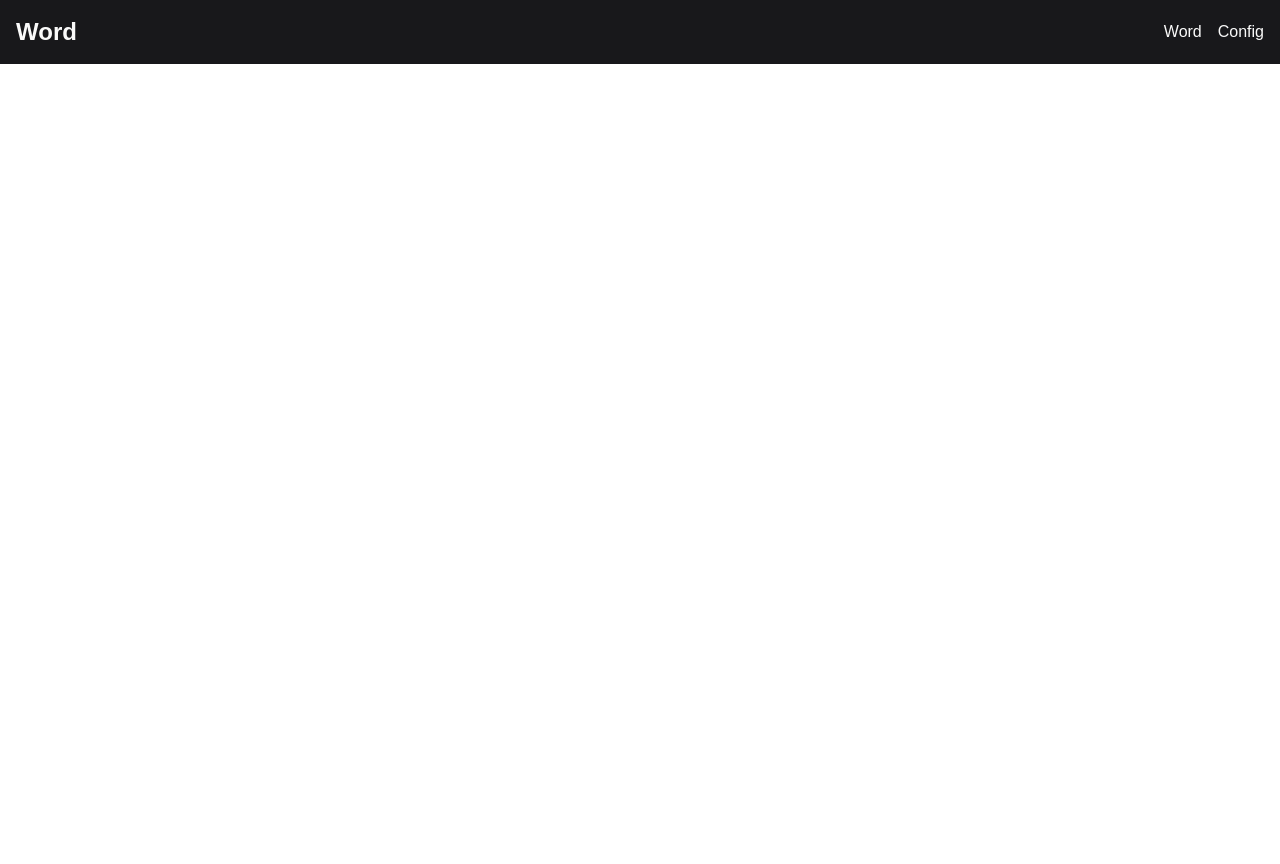
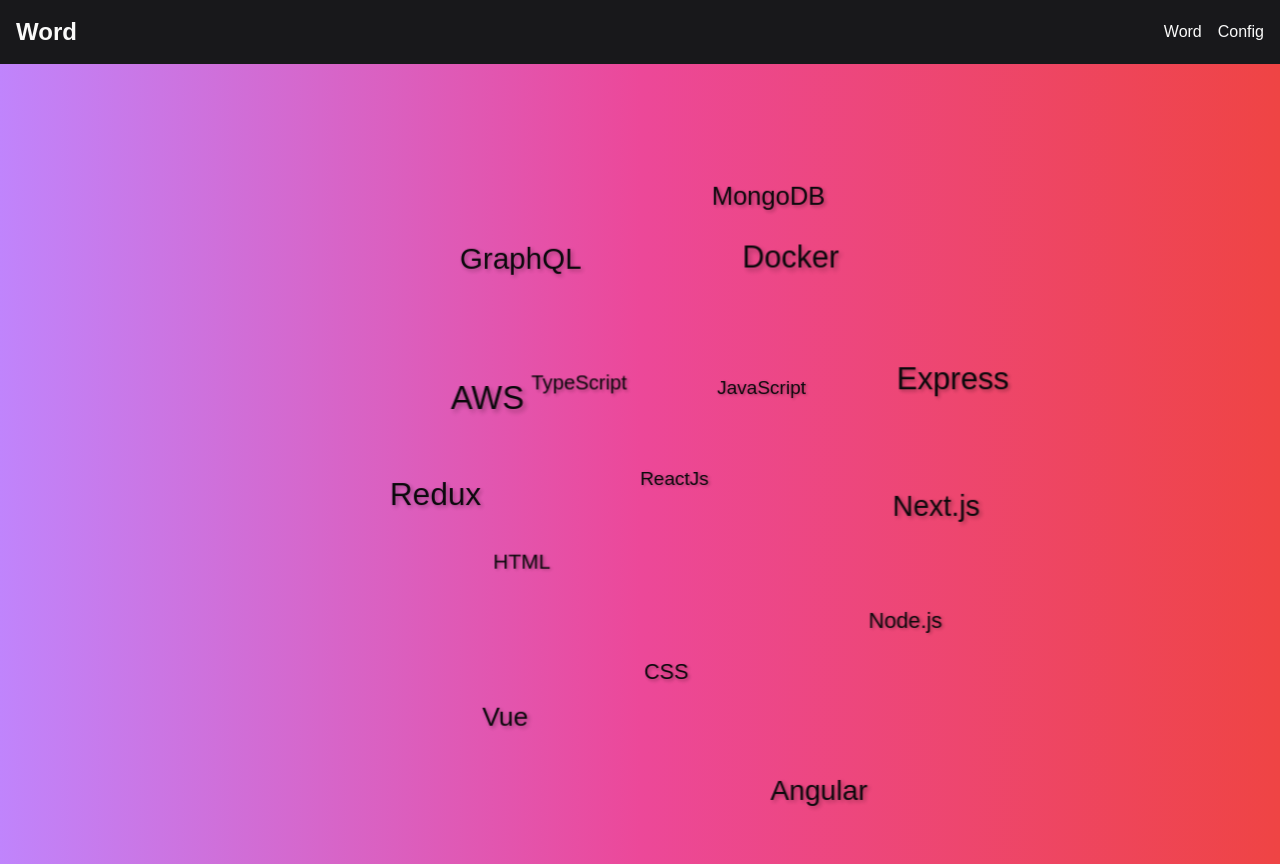
Before and after one commit to 0xMichaelRan/wordchat-nextjs, a Next.js app: page / in a window 1280 px wide. Before the commit the page ends 800 px from the top, so only its background shows below. Built offline with nearby package versions, Linux system fonts and the light colour scheme.

Commit message:
add word sphre to front page

```diff
--- a/src/app/layout.tsx
+++ b/src/app/layout.tsx
@@ -33,7 +33,7 @@ export default function RootLayout({
                 <div className="container mx-auto flex justify-between items-center">
                   <Link href="/" className="text-2xl font-bold">Word</Link>
                   <div className="flex gap-4">
-                    <Link href="/?word=jfkd3" className="hover:underline">Word</Link>
+                    <Link href="/word/1" className="hover:underline">Word</Link>
                     <Link href="/config" className="hover:underline">Config</Link>
                   </div>
                 </div>
--- a/src/app/page.tsx
+++ b/src/app/page.tsx
@@ -1,5 +1,7 @@
+import WordSphere from "./word-sphere/word-sphere";
+
 export default function Home() {
     return (
-      <div />
+      <WordSphere />
     );
   }
--- /dev/null
+++ b/src/app/word-sphere/word-sphere.tsx
@@ -0,0 +1,69 @@
+"use client"
+
+import { useState, useEffect } from 'react'
+import Link from 'next/link'
+const words = [
+  "ReactJs", "JavaScript", "TypeScript", "HTML", "CSS", "Node.js", "Express",
+  "MongoDB", "GraphQL", "Redux", "Vue", "Angular", "Next.js", "Docker", "AWS"
+]
+
+export default function WordSphere() {
+  const [windowSize, setWindowSize] = useState({ width: 0, height: 0 })
+
+  useEffect(() => {
+    const handleResize = () => {
+      setWindowSize({ width: window.innerWidth, height: window.innerHeight })
+    }
+
+    handleResize()
+    window.addEventListener('resize', handleResize)
+
+    return () => window.removeEventListener('resize', handleResize)
+  }, [])
+
+  const radius = Math.min(windowSize.width, windowSize.height) * 0.35
+
+  return (
+    <div className="min-h-screen flex items-center justify-center bg-gradient-to-r from-purple-400 via-pink-500 to-red-500 overflow-hidden">
+      <div
+        className="relative w-full h-full"
+        style={{
+          perspective: '1000px',
+          transformStyle: 'preserve-3d'
+        }}
+      >
+        {words.map((word, index) => {
+          const phi = Math.acos(-1 + (2 * index) / words.length)
+          const theta = Math.sqrt(words.length * Math.PI) * phi
+
+          // Add randomness to the position
+          const randomFactor = Math.random() * 0.3 + 0.85 // Random factor between 0.85 and 1.15
+          const x = radius * randomFactor * Math.cos(theta) * Math.sin(phi)
+          const y = radius * randomFactor * Math.sin(theta) * Math.sin(phi)
+          const z = radius * randomFactor * Math.cos(phi)
+
+          // Make font size more variable
+          const baseFontSize = 24 // Increased base font size
+          const fontSizeVariation = Math.random() * 16 // Random variation up to 16px
+          const fontSize = Math.max(baseFontSize, Math.floor(baseFontSize + fontSizeVariation - Math.abs(z) / 10))
+
+          return (
+            <Link
+              href={`/word/${index + 1}`} // Assuming each word has a unique ID starting from 1
+              key={word}
+              className="absolute left-1/2 top-1/2 -translate-x-1/2 -translate-y-1/2 cursor-pointer transition-all duration-300 hover:text-yellow-300 hover:scale-110"
+              style={{
+                transform: `translate3d(${x}px, ${y}px, ${z}px)`,
+                fontSize: `${fontSize}px`,
+                opacity: (fontSize - baseFontSize + 16) / 16,
+                textShadow: '2px 2px 4px rgba(0,0,0,0.3)'
+              }}
+            >
+              {word}
+            </Link>
+          )
+        })}
+      </div>
+    </div>
+  )
+}
--- a/src/app/word/[id]/word-page.tsx
+++ b/src/app/word/[id]/word-page.tsx
@@ -28,7 +28,7 @@ const defaultResponse: WordData = {
   id: "1",
   word: "ephemeral",
   definition: "Lasting for a very short time",
-  details: "From Greek \"ephemeros\" meaning lasting only one day",
+  details: "From Greek \"ephemeros\" meaning lasting only one day meaning lasting only one day meaning lasting only one day meaning lasting only one day",
   relatedWords: [],
   definitionHistory: [],
   created_at: "2024-10-25 17:03:33",
```
